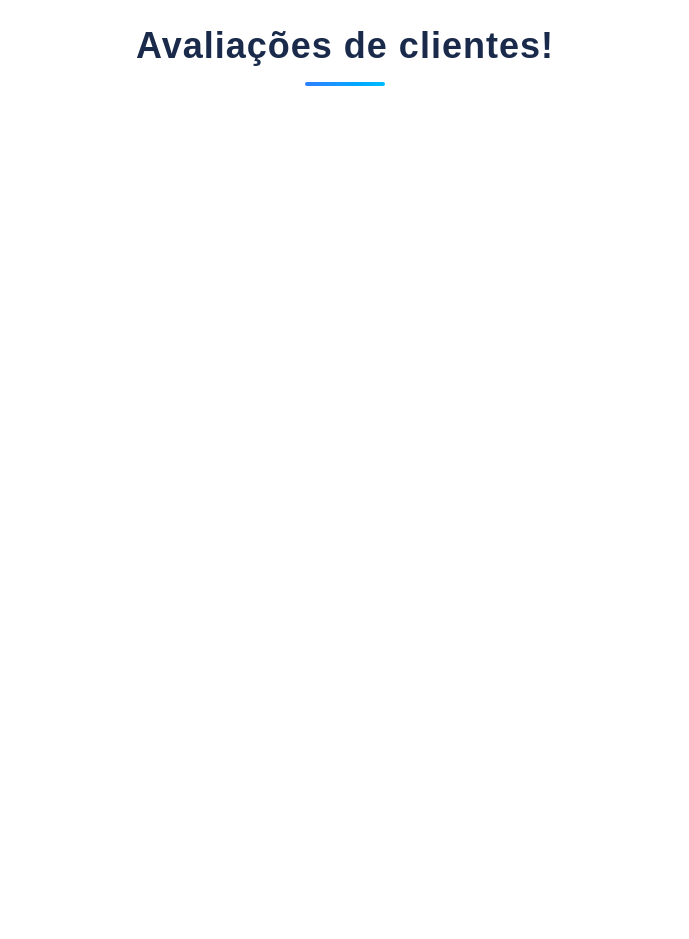
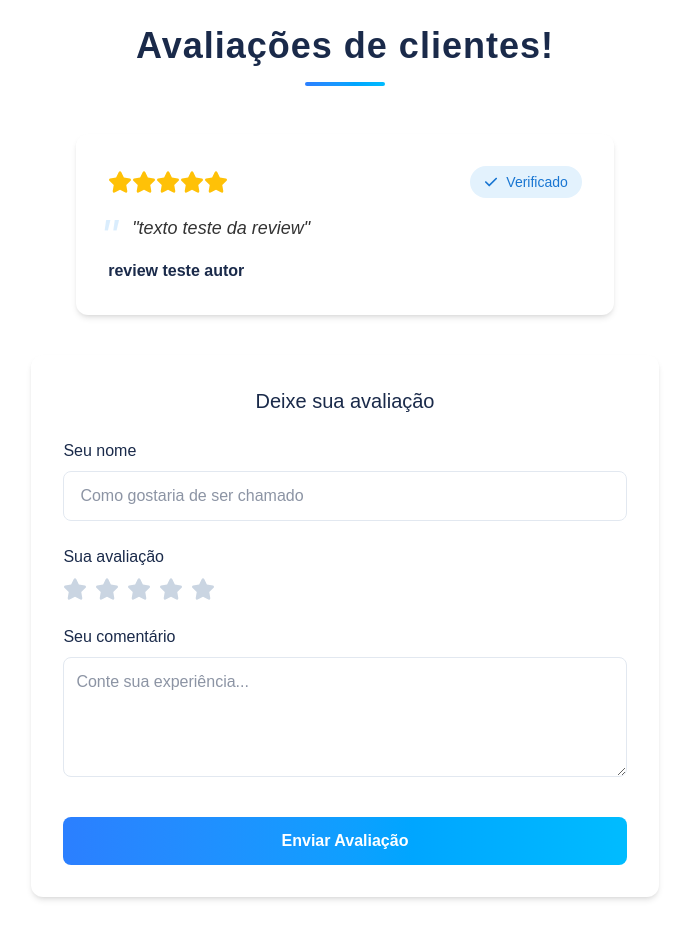
Before and after one commit to LucasEPO/nuvem_front, a Next.js app: page / in a window 1280 px wide. Shown: the part 2440-3379 px from the top of the page, without its empty margins (295-984 px from the left). Before the commit the page ends 2622 px from the top, so only its background shows below. Built offline with nearby package versions, Linux system fonts and the light colour scheme.

Commit message:
Add review section

```diff
--- a/app/page.tsx
+++ b/app/page.tsx
@@ -4,6 +4,8 @@ import Highlight from "@/components/ui/Highlight";
 import CategoryBanner from "@/components/ui/CategoryBanner";
 import ProductCard from "@/components/ui/ProductCard";
 import PrintCard from "@/components/ui/PrintCard";
+import ReviewPost from "@/components/ui/ReviewPost";
+import ReviewForm from "@/components/ui/ReviewForm";
 
 export default function Home() {
   return (
@@ -57,8 +59,10 @@ export default function Home() {
       </div>
     </section>
     <section className="flex flex-col justify-center items-center py-16">
-      <div className="w-[90%]">
-        <h2 className="text-center text-4xl mb-4 font-extrabold relative text-[#1a2a4a] tracking-[1px] after:content-[''] after:block after:w-20 after:h-1 after:bg-linear-to-r after:from-blue-500 after:to-sky-400 after:my-4 after:mx-auto after:mb-8 after:rounded ">Avaliações de clientes!</h2>
+      <div className="w-[70%] flex flex-col justify-center items-center">
+        <h2 className="text-center text-4xl mb-4 font-extrabold relative text-[#1a2a4a] tracking-[1px] after:content-[''] after:block after:w-20 after:h-1 after:bg-linear-to-r after:from-blue-500 after:to-sky-400 after:my-4 after:mx-auto after:mb-8 after:rounded max-md:text-2xl">Avaliações de clientes!</h2>
+        <ReviewPost />
+        <ReviewForm />
       </div>
     </section>
     </>
--- /dev/null
+++ b/components/ui/ReviewForm.tsx
@@ -0,0 +1,68 @@
+'use client'
+
+import { useState } from "react";
+import { FaStar } from "react-icons/fa6";
+
+export default function ReviewForm() {
+    const [rating, setRating] = useState<number | null>(null);
+    const [hover, setHover] = useState<number | null>(null);
+
+    return (
+        <div className="bg-white p-8 rounded-xl shadow-md w-[70%] max-md:p-6 overflow-hidden wrap-anywhere">
+            <h3 className="text-xl text-[#1a2a4a] mb-6 text-center">Deixe sua avaliação</h3>
+            <form className="flex flex-col gap-6">
+                <div className="flex flex-col gap-2 text-[#1a2a4a]">
+                    <label htmlFor="user-name" className="font-medium">
+                        Seu nome
+                    </label>
+                    <input
+                        type="text"
+                        id="user-name"
+                        placeholder="Como gostaria de ser chamado"
+                        className="px-4 py-3 border border-[#e2e8f0] rounded-lg text-base transition-all duration-300 focus:outline-none focus:border-[#4dabf7] focus:shadow-[0_0_0_3px_rgba(77,171,247,0.2)]"
+                    />
+                </div>
+                <div className="flex flex-col gap-2 text-[#1a2a4a]">
+                    <label htmlFor="rating-stars" className="font-medium">Sua avaliação</label>
+                    <div className="flex flex-row flex-wrap justify-start gap-2">
+                        {[...Array(5)].map((_, index) => {
+                            const ratingValue = index + 1;
+                            return (
+                                <button
+                                    key={ratingValue}
+                                    type="button"
+                                    onClick={() => setRating(ratingValue)}
+                                    onMouseEnter={() => setHover(ratingValue)}
+                                    onMouseLeave={() => setHover(null)}
+                                    className="transition-colors duration-200"
+                                >
+                                <FaStar
+                                    className={`text-2xl cursor-pointer ${
+                                    ratingValue <= (hover ?? rating ?? 0)
+                                        ? "text-yellow-400"
+                                        : "text-slate-300"
+                                    }`}
+                                />
+                                </button>
+                            );
+                        })}
+                    </div>
+                </div>
+                <div className="flex flex-col gap-2 text-[#1a2a4a]">
+                    <label
+                        htmlFor="user-review"
+                        className="font-medium text-[#1a2a4a]"
+                    >
+                        Seu comentário
+                    </label>
+                    <textarea
+                        id="user-review"
+                        placeholder="Conte sua experiência..."
+                        className="p-3 border border-[#e2e8f0] rounded-lg text-base transition-all duration-300 focus:outline-none focus:border-sky-400 focus:shadow-[0_0_0_3px_rgba(77,171,247,0.2)] min-h-[120px] resize-y"
+                    />
+                </div>
+                <button type="submit" className="bg-linear-to-r from-blue-500 to-sky-400 text-white border-none p-3 rounded-lg font-semibold text-base cursor-pointer transition-all duration-300 mt-4 hover:-translate-y-0.5 hover:shadow-[0_5px_15px_rgba(59,130,246,0.3)]">Enviar Avaliação</button>
+            </form>
+        </div>
+    );
+};
--- /dev/null
+++ b/components/ui/ReviewPost.tsx
@@ -0,0 +1,31 @@
+import { FaCheck, FaStar } from "react-icons/fa6";
+
+interface ReviewPostProps {
+    review?: any;
+}
+
+export default function ReviewPost({review}: ReviewPostProps) {
+    return (
+        <div className="bg-white p-8 rounded-xl shadow-md mb-10 w-[60%] max-md:p-6 overflow-hidden wrap-anywhere">
+            <div className="flex flex-wrap gap-y-2 justify-between items-center mb-4">
+                <div className="flex text-[#ffc107] text-2xl tracking-[2px] max-md:text-xl">
+                    <FaStar />
+                    <FaStar />
+                    <FaStar />
+                    <FaStar />
+                    <FaStar />
+                </div>
+                <div className="bg-[#e3f2fd] text-[#1976d2] px-3.5 py-1.5 rounded-4xl text-sm flex items-center gap-2">
+                    <FaCheck className="w-3.5 h-3.5"/>
+                    Verificado
+                </div>
+            </div>
+            <blockquote className="text-lg leading-relaxed text-[#333] italic mb-4 relative pl-6 before:content-['\0022'] before:text-[3rem] before:text-[#4dabf7] before:opacity-20 before:absolute before:-left-2 before:-top-4">
+                "texto teste da review"
+            </blockquote>
+            <div className="font-semibold text-[#1a2a4a]">
+                review teste autor
+            </div>
+        </div>
+    );
+};
```
